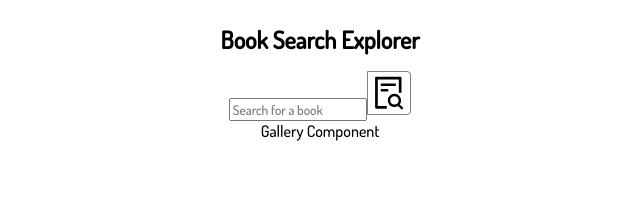
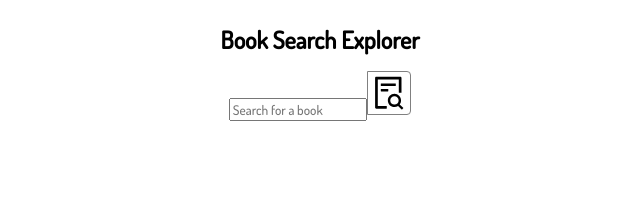
Before and after one commit to folafunmi-db/book-search-exp, a React (Create React App) app: page / in a window 1280 px wide. Shown: the top 211 px of the page, without its empty margins (320-960 px from the left). Built offline with nearby package versions, Linux system fonts and the light colour scheme; the HTML template or start-up script is replaced by a standard one.

Commit message:
Added searched book title display

```diff
--- a/src/components/Gallery/gallery.component.jsx
+++ b/src/components/Gallery/gallery.component.jsx
@@ -5,6 +5,13 @@ import "./gallery.styles.css";
 
 export default class Gallery extends Component {
   render() {
-    return <div>Gallery Component</div>;
+    return (
+      <div>
+        {this.props.items.map((item) => {
+          let { title } = item.volumeInfo;
+          return <div>{title}</div>;
+        })}
+      </div>
+    );
   }
 }
--- a/src/components/Global/Global.component.jsx
+++ b/src/components/Global/Global.component.jsx
@@ -58,7 +58,7 @@ class Global extends Component {
             />
           </InputGroup>
         </FormGroup>
-        <Gallery />
+        <Gallery items={this.state.items} />
       </div>
     );
   }
```
